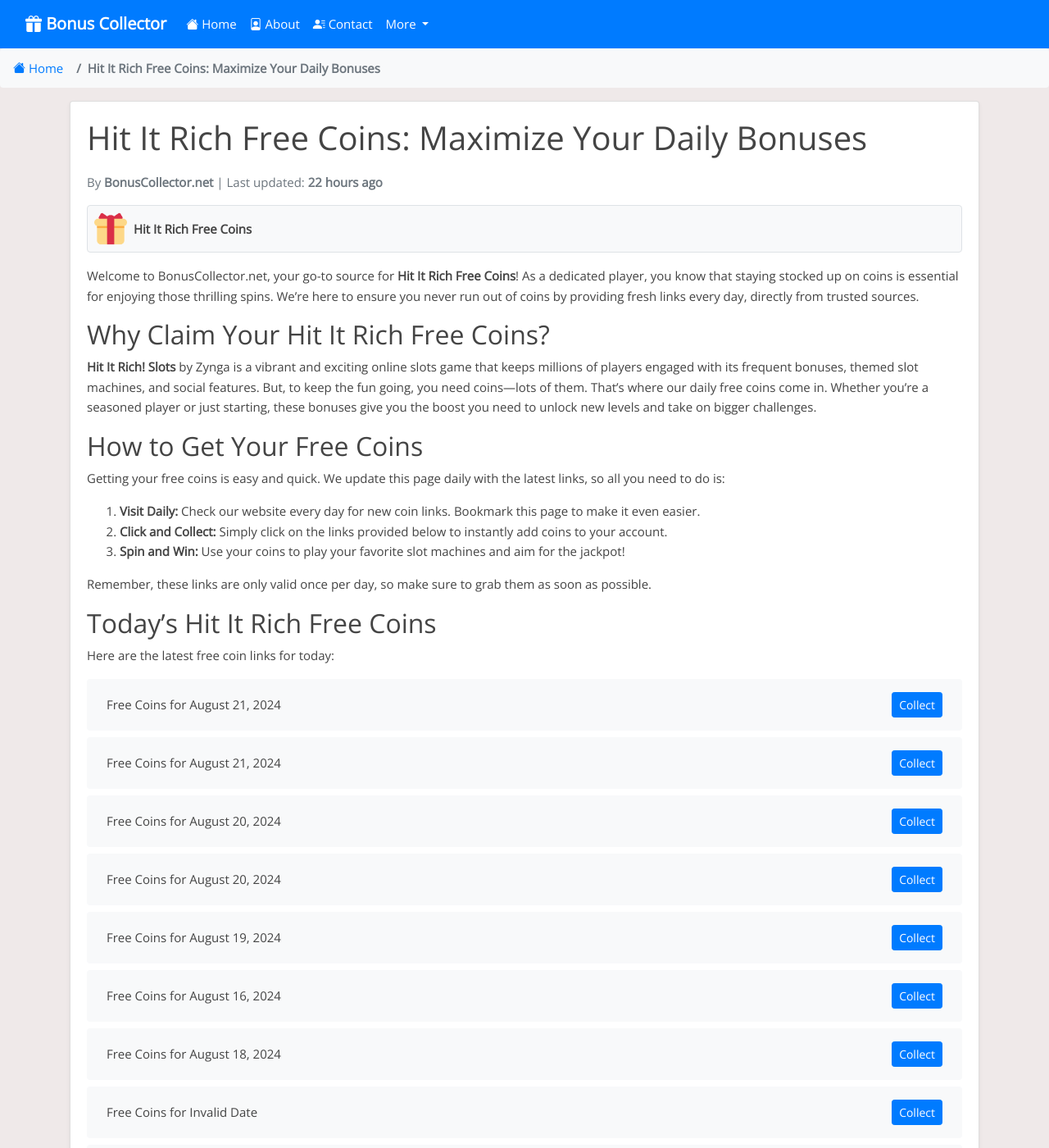
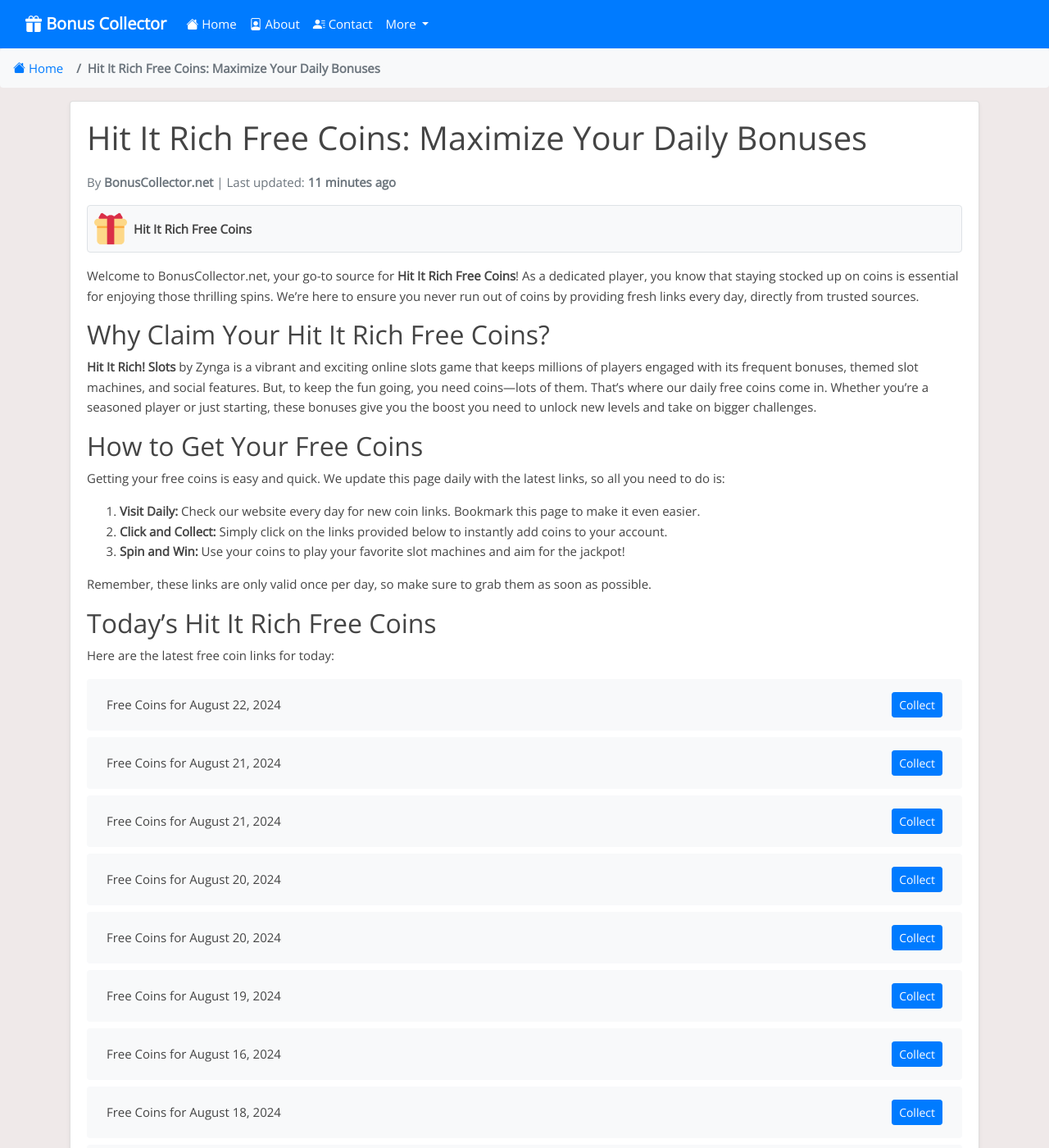
Before and after one commit to Prollad99/bs-net, a Jekyll site: the page built from _posts/2024-06-29-hit-it-rich.md, in a window 1280 px wide and 1400 px high. Shown: the whole window at 82% size. Built offline with Jekyll 4.4.1, drawn with Linux system fonts in a browser that asks for light colours; nearby versions of some CDN libraries; comment, search, counter and statistics services are not loaded; some of the changed text lies outside the part shown.

Commit message:
Update hit-it-rich reward links and last modified date

```diff
--- a/_data/include_files.yml
+++ b/_data/include_files.yml
@@ -17,7 +17,7 @@
   last_modified: 2024-08-21 12:18:03
 
 hit-it-rich.html:
-  last_modified: 2024-08-21 04:37:12
+  last_modified: 2024-08-22 03:12:11
 
 crazy-fox.html:
   last_modified: 2024-08-21 10:10:58
--- a/_includes/hit-it-rich.html
+++ b/_includes/hit-it-rich.html
@@ -1,4 +1,8 @@
 <ul class="list-group mt-3 mb-4">
+  <li class="list-group-item d-flex justify-content-between align-items-center">
+    <span>Free Coins for August 22, 2024</span>
+    <a href="https://hititrich.onelink.me/wrlL/vddpp3bw" class="btn btn-primary btn-sm">Collect</a>
+  </li>
   <li class="list-group-item d-flex justify-content-between align-items-center">
     <span>Free Coins for August 21, 2024</span>
     <a href="https://hititrich.onelink.me/wrlL/v89vqtly" class="btn btn-primary btn-sm">Collect</a>
@@ -395,8 +399,4 @@
     <span>Free Coins for Invalid Date</span>
     <a href="https://zynga.social/bhbg" class="btn btn-primary btn-sm">Collect</a>
   </li>
-  <li class="list-group-item d-flex justify-content-between align-items-center">
-    <span>Free Coins for Invalid Date</span>
-    <a href="https://zynga.social/1xgl" class="btn btn-primary btn-sm">Collect</a>
-  </li>
 </ul>
```
Also changed, not shown: links-json/hit-it-rich.json (+4 -3 lines).
